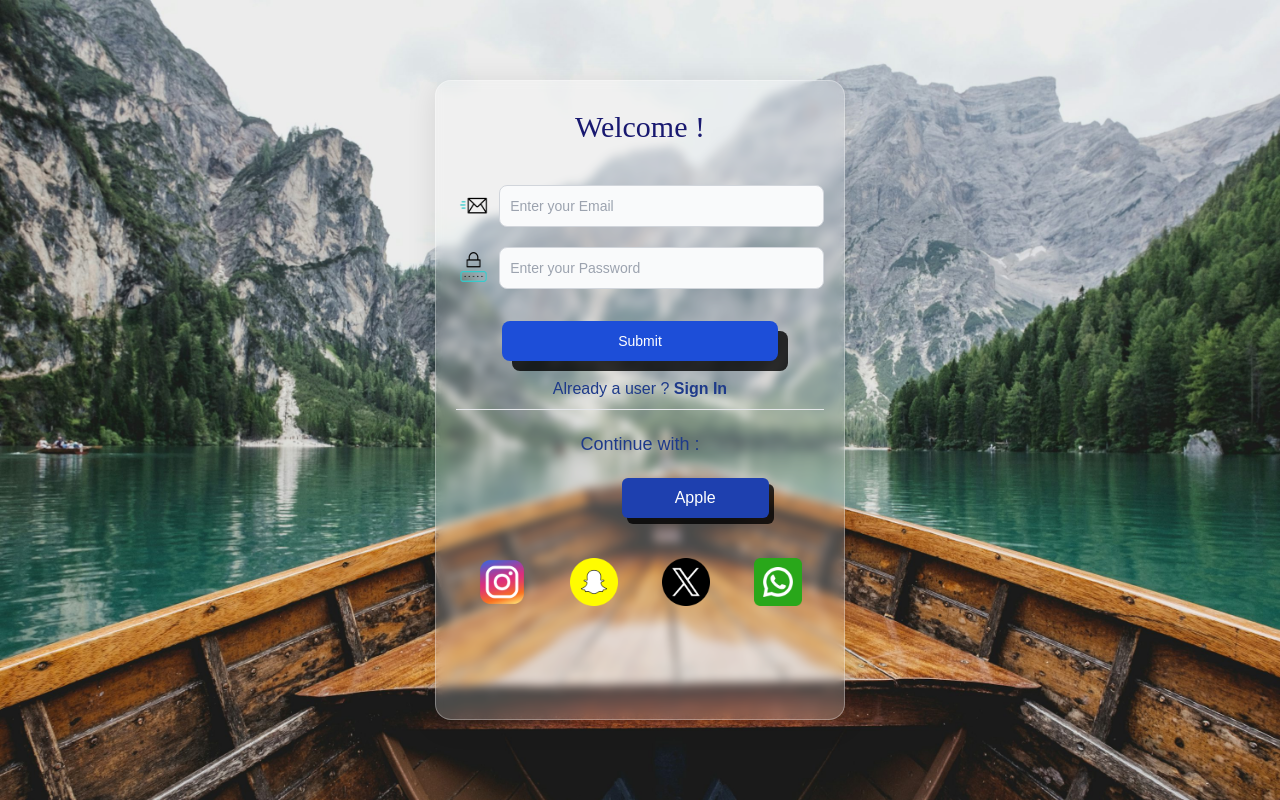
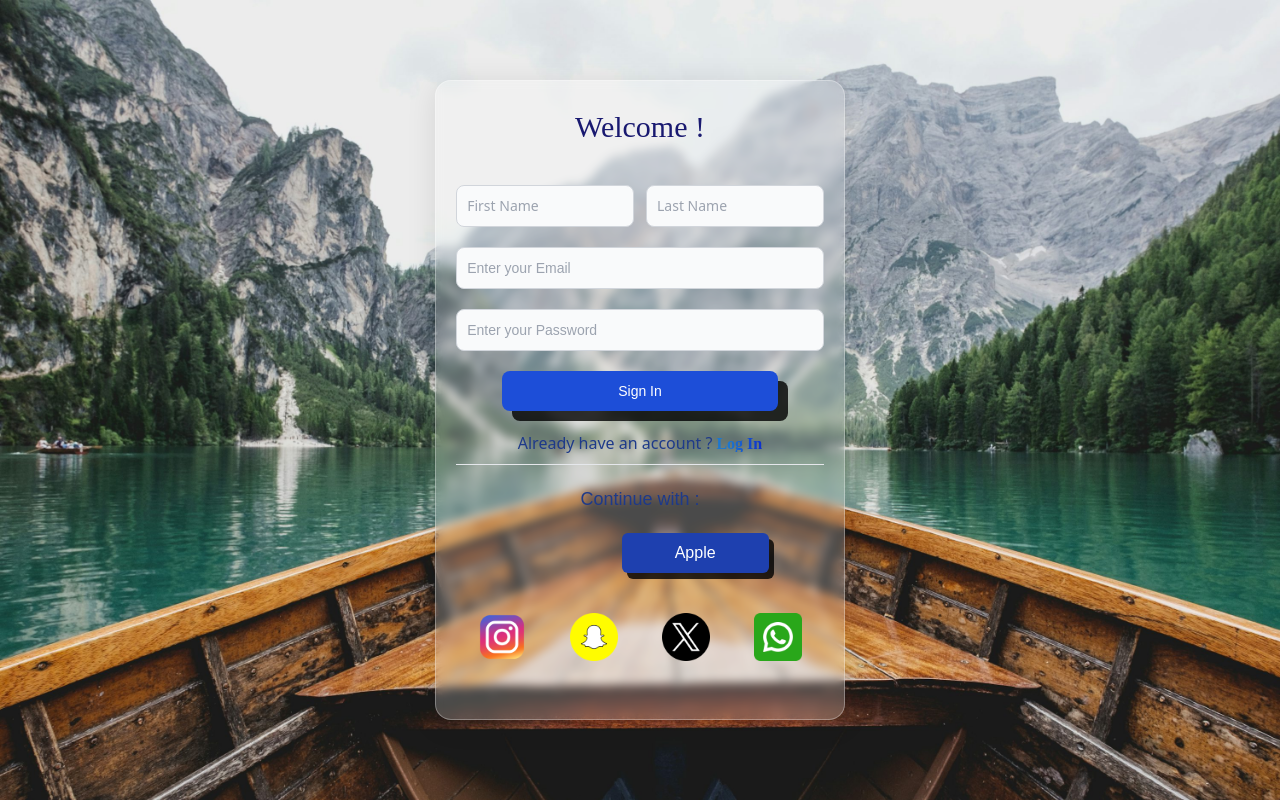
Before and after one commit to KushalXCoder/Drag-And-Go, a React (Vite) app in the folder Frontend/: page /login in a window 1280 px wide. Built offline with nearby package versions, Linux system fonts and the light colour scheme; a web font is replaced by a local one.

Commit message:
Updated Code

```diff
--- a/Frontend/index.html
+++ b/Frontend/index.html
@@ -1,5 +1,5 @@
 <!doctype html>
-<html lang="en">
+<html lang="en" class="dark"> <!-- Remove class="dark" to remove dark mode -->
   <head>
     <meta charset="UTF-8"/>
     <link rel="icon" type="image/svg+xml" href="/vite.svg"/>
--- a/Frontend/src/App.jsx
+++ b/Frontend/src/App.jsx
@@ -2,7 +2,8 @@ import './App.css'
 import Home from './Components/Home'
 import { BrowserRouter, Routes, Route } from "react-router-dom";
 import Login from './Components/Login';
-import DragPage from './Components/DragPage';
+// import DragPage from './Components/DragPage';
+import SelectPlace from './Components/SelectPlace';
 
 function App() {
 
@@ -12,7 +13,8 @@ function App() {
         <Routes>
             <Route path='/' element={<Home/>}/>
             <Route path='/login' element={<Login/>}/>
-            <Route path='/drag-place' element={<DragPage/>}/>
+            <Route path='/select-page' element={<SelectPlace/>}/>
+            {/* <Route path='/drag-place' element={<DragPage/>}/> */}
         </Routes>
       </BrowserRouter>
     </>
--- a/Frontend/src/Components/DragPage.jsx
+++ /dev/null
@@ -1,22 +0,0 @@
-import React from 'react';
-import Navbar from './Navbar';
-import "../Styles/DragPage.css";
-import Box from './Box';
-import { createSwapy } from 'swapy';
-
-const DragPage = () => {
-
-  return (
-    <>
-        <Navbar/>
-        <div className="drag-content-container w-screen bg-black relative mt-[100px] flex">
-            <div className="drag-container-left h-full w-3/4 border"></div>
-            <div className="drag-container-right h-full w-1/4 border flex flex-col gap-10 overflow-y-scroll items-center">
-                <Box/>
-            </div>
-        </div>
-    </>
-  )
-}
-
-export default DragPage
--- a/Frontend/src/Components/Login.jsx
+++ b/Frontend/src/Components/Login.jsx
@@ -1,61 +1,73 @@
 import React from 'react';
 import Background from "../Other/Background.jpeg";
 import "../Styles/Login.css";
-import { useForm } from "react-hook-form";
-import Email from "../Other/email.gif";
-import Password from "../Other/password.gif";
 import Instagram from "../Other/instagram.png";
 import Snapchat from "../Other/social.png";
 import X from "../Other/x.png";
 import Whatsapp from "../Other/whatsapp.png";
-import { GoogleOAuthProvider } from '@react-oauth/google';
 import { GoogleLogin } from '@react-oauth/google';
 import { useNavigate } from 'react-router-dom';
+import { useState } from 'react';
 
 const Login = () => {
 
-    const {register,handleSubmit, formState: { errors }} = useForm();
     const navigate = useNavigate();
+    const [userDetails, setUserDetails] = useState({
+        firstname: '',
+        lastname: '',
+        email: '',
+        password: ''
+    });
 
-    const handleClick = () => {
+    const handleInputChange = (e) => {
+        const {id, value} = e.target;
+        setUserDetails({...userDetails, [id]: value});
+    }
+
+    const [signUp, setSignUp] = useState(true);
+
+    const handleUserSubmit = (e) => {
+        e.preventDefault();
+        console.log(userDetails);
         navigate('/drag-place');
     }
 
     return (
         <>
-            <GoogleOAuthProvider clientId={import.meta.env.VITE_client_Id}>
             <div className="container1 h-screen w-screen bg-black justify-items-center content-center relative overflow-hidden">
                 <img src={Background} alt="" className='absolute top-0'/>
-                    <div className="login-form h-4/5 w-4/5 rounded-md flex justify-center">
-                        {/* <div className="content-container h-full w-2/4 px-10 py-12 border-2 border-r-0 rounded-md">
-                            <div className="quote text-center text-3xl">
-                                <h1>TRAVEL IS THE ONLY THING</h1>
-                                <h1>YOU BUY THAT MAKES YOU</h1>
-                                <h1 className='richer font-bold mt-2'>RICHER !</h1>
-                            </div>
-                            <div className="follow-us"></div>
-                        </div> */}
+                <div className="login-form min-h-4/5 min-w-4/5 h-4/5 w-4/5 rounded-md flex justify-center">
                     <div className="form-container h-full w-2/5 border border-white p-5">
                         <h1 className='welcome text-center text-3xl mt-2'>Welcome !</h1>
-                            <form className="max-w-sm mx-auto mt-10">
+                        <form className="max-w-sm mx-auto mt-10" onSubmit={(e) => handleUserSubmit(e)}>
+                            {signUp && (
+                            <div className="mb-5 flex">
+                                <input type="text" id="firstname" value={userDetails.firstname} onChange={handleInputChange} className="bg-gray-50 border border-gray-300 text-sm rounded-lg focus:ring-blue-500 focus:border-blue-500 block w-full p-2.5 me-3" placeholder="First Name" required />
+                                <input type="text" id="lastname" value={userDetails.lastname} onChange={handleInputChange} className="bg-gray-50 border border-gray-300 text-sm rounded-lg focus:ring-blue-500 focus:border-blue-500 block w-full p-2.5" placeholder="Last Name" required />
+                            </div>
+                            )}
                             <div className="mb-5 flex items-center">
-                                    <label htmlFor="email" className='inline-block mr-2'>
-                                        <img src={Email} alt="email photo" className='h-10'/>
-                                    </label>
-                                    <input type="email" id="email" className="bg-gray-50 border border-gray-300 text-sm rounded-lg focus:ring-blue-500 focus:border-blue-500 block w-full p-2.5" placeholder="Enter your Email" required />
+                                <input type="email" id="email" value={userDetails.email} onChange={handleInputChange} className="bg-gray-50 border border-gray-300 text-sm rounded-lg focus:ring-blue-500 focus:border-blue-500 block w-full p-2.5" placeholder="Enter your Email" required />
                             </div>
                             <div className="mb-5 flex">
-                                    <label htmlFor="password" className='inline-block mr-2'>
-                                        <img src={Password} alt="email photo" className='h-10'/>
-                                    </label>
-                                    <input type="password" id="password" className="bg-gray-50 border border-gray-300 text-gray-900 text-sm rounded-lg focus:ring-blue-500 focus:border-blue-500 block w-full p-2.5" placeholder="Enter your Password" required />
+                                <input type="password" id="password" value={userDetails.password} onChange={handleInputChange} className="bg-gray-50 border border-gray-300 text-gray-900 text-sm rounded-lg focus:ring-blue-500 focus:border-blue-500 block w-full p-2.5" placeholder="Enter your Password" required />
                             </div>
                             <div className="submit-container w-full flex justify-center">
-                                    <button type="submit" className="submit-button text-white bg-blue-700 hover:bg-blue-800 focus:ring-4 focus:outline-none focus:ring-blue-300 font-medium rounded-lg text-sm w-3/4 px-5 py-2.5 mt-3 shadow-[10px_10px_0_0_rgba(0,0,0,0.8)]" onClick={handleClick}>Submit</button>
+                                <button type="submit" className="submit-button text-white bg-blue-700 hover:bg-blue-800 focus:ring-4 focus:outline-none focus:ring-blue-300 font-medium rounded-lg text-sm w-3/4 px-5 py-2.5 shadow-[10px_10px_0_0_rgba(0,0,0,0.8)]">
+                                    {signUp ? 'Sign In' : 'Log In'}
+                                </button>
                             </div>
-                                <p className='mt-4 text-center already-logged-in text-blue-900'>Already a user ?
-                                    <a href="" className="font-bold text-blue-900 hover:underline"> Sign In</a>
+                            {signUp ? (
+                            <p className='text-center mt-5 text-blue-900'>Already have an account ?
+                                <span className="font-bold text-blue-900 hover:underline" onClick={() => setSignUp(false)}> Log In</span>
                             </p>
+                            )
+                            :
+                            (
+                            <p className='text-center mt-5 text-blue-900'>New User ?
+                                <span className="font-bold text-blue-900 hover:underline" onClick={() => setSignUp(true)}> Sign In</span>
+                            </p>
+                            )}
                             <hr className='mt-2'/>
                             <div className="other-options">
                                 <h3 className='text-center mt-5 text-lg text-blue-900'>Continue with : </h3>
@@ -82,7 +94,6 @@ const Login = () => {
                     </div>
                 </div>
             </div>
-            </GoogleOAuthProvider>
         </>
     )
 }
--- a/Frontend/src/Components/Navbar.jsx
+++ b/Frontend/src/Components/Navbar.jsx
@@ -5,8 +5,13 @@ import "../Styles/Navbar.css";
 const Navbar = () => {
   return (
     <>
-      <nav className='w-full px-12 py-8 bg-black fixed z-10 flex justify-between top-0'>
-          <h1 className='text-3xl'>Drag And Go</h1>
+      <nav className='w-full px-12 py-8 bg-transparent fixed z-10 flex justify-between top-0'>
+          <motion.h1 className='text-3xl text-amber-500'
+          initial={{opacity: 0, x: -50}}
+          animate={{opacity: 1, x: 0, transition: {duration: 1}}}
+          >
+              Drag And Go
+          </motion.h1>
           <div className="other-components">
             <ul className='text-white flex gap-10 text-2xl mt-0.5 cursor-pointer'>
               <li>Home</li>
--- a/Frontend/src/Styles/DragPage.css
+++ /dev/null
@@ -1,25 +0,0 @@
-.drag-content-container {
-    height: calc(100vh - 100px);
-}
-
-[data-swapy-slot] {
-    min-height: 300px;
-    display: flex;
-    flex-wrap: wrap;
-    gap: 10px;
-    padding: 10px;
-    border: 1px dashed #ddd;
-}
-
-  [data-swapy-item] {
-    cursor: grab;
-    background-color: white;
-    box-shadow: 0 2px 4px rgba(0, 0, 0, 0.1);
-    transition: transform 0.2s, box-shadow 0.2s;
-}
-
-  [data-swapy-item]:active {
-    cursor: grabbing;
-    transform: scale(1.05);
-    box-shadow: 0 4px 8px rgba(0, 0, 0, 0.2);
-}
--- a/Frontend/src/Styles/Home.css
+++ b/Frontend/src/Styles/Home.css
@@ -19,7 +19,6 @@ nav {
 
 .headings {
     left: 28%;
-    /* color: ivory; */
 }
 
 span {
--- a/Frontend/src/main.jsx
+++ b/Frontend/src/main.jsx
@@ -1,10 +1,13 @@
-import { StrictMode } from 'react'
-import { createRoot } from 'react-dom/client'
-import App from './App.jsx'
-import './App.css'
+import { StrictMode } from 'react';
+import { createRoot } from 'react-dom/client';
+import App from './App.jsx';
+import './App.css';
+import { GoogleOAuthProvider } from '@react-oauth/google';
 
 createRoot(document.getElementById('root')).render(
   <StrictMode>
-    <App />
+    <GoogleOAuthProvider clientId={import.meta.env.VITE_client_Id}>
+      <App />
+    </GoogleOAuthProvider>
   </StrictMode>,
 )
```
Also changed, not shown: Frontend/src/Components/Box.jsx (deleted, +0 -22 lines), Frontend/src/Components/Home.jsx (+7 -9 lines), Frontend/src/Styles/Box.css (deleted). Lines whose indentation alone changed are shown as unchanged.
